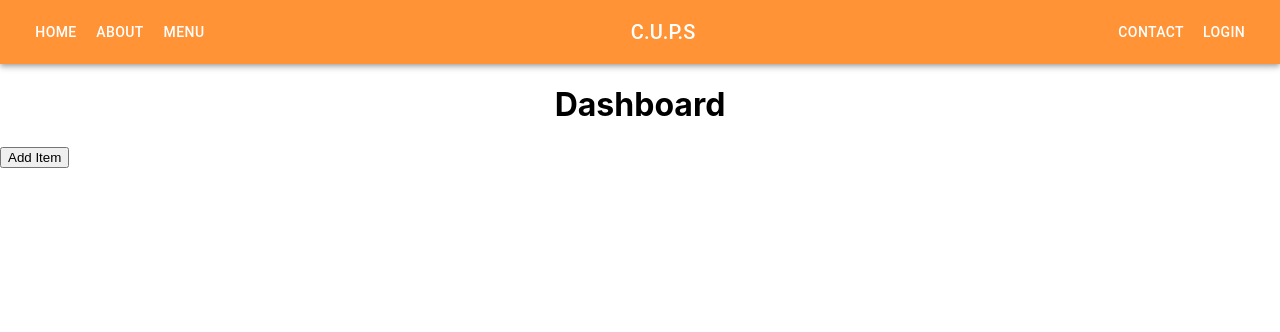
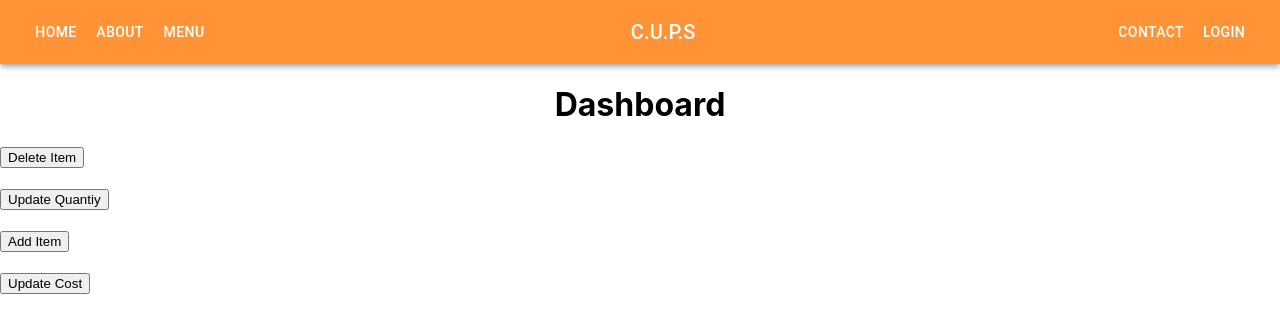
Before and after one commit to AkeemAllen/cups, a React (Create React App) app: page /admin in a window 1280 px wide. Shown: the top 332 px of the page. Built offline with nearby package versions, Linux system fonts and the light colour scheme.

Commit message:
Added buttons

```diff
--- a/src/components/modal.js
+++ b/src/components/modal.js
@@ -74,7 +74,22 @@ export default function TransitionsModal() {
   return (
     <div>
       <button type="button" onClick={handleOpen}>
+        Delete Item
+      </button>
+      <br />
+      <br />
+      <button type="button" onClick={handleOpen}>
+        Update Quantiy
+      </button>
+      <br />
+      <br />
+      <button type="button" onClick={handleOpen}>
         Add Item
+      </button>
+      <br />
+      <br />
+      <button type="button" onClick={handleOpen}>
+        Update Cost
       </button>
       <Modal
         aria-labelledby="transition-modal-title"
```
